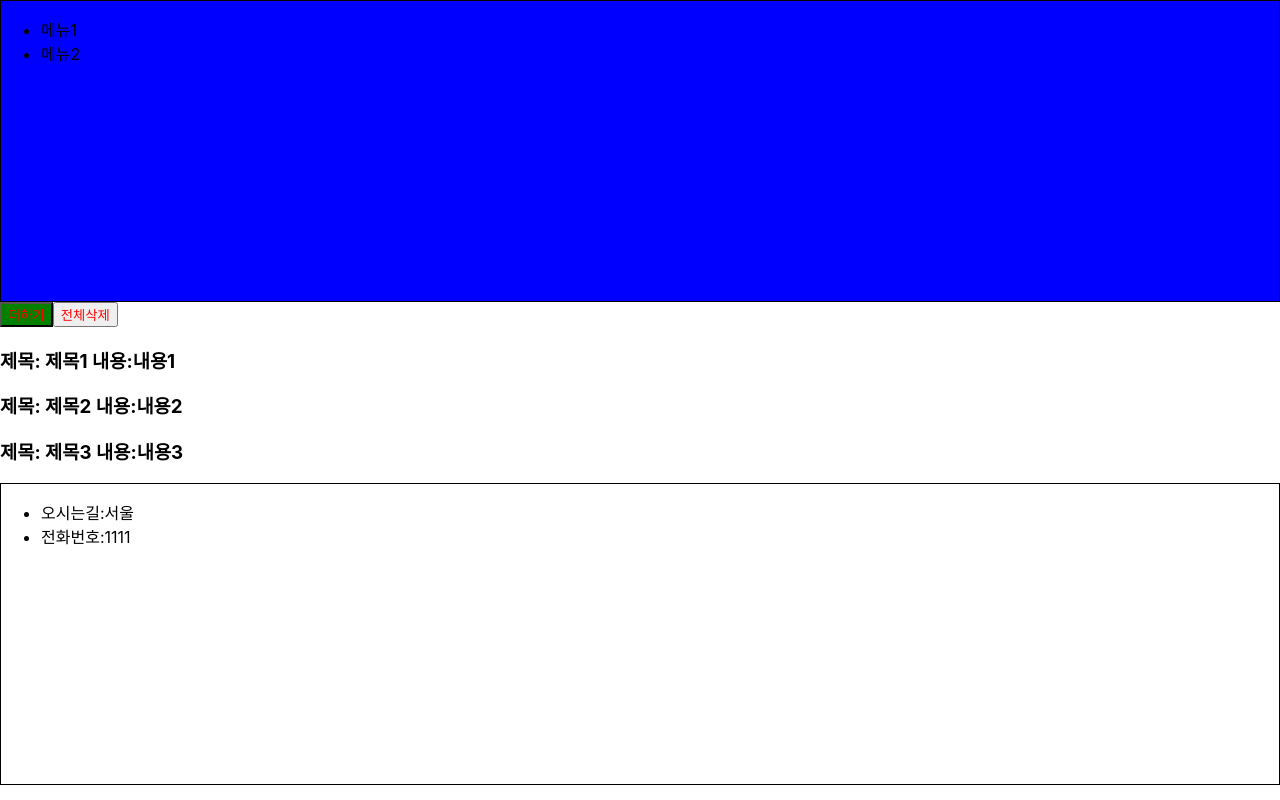
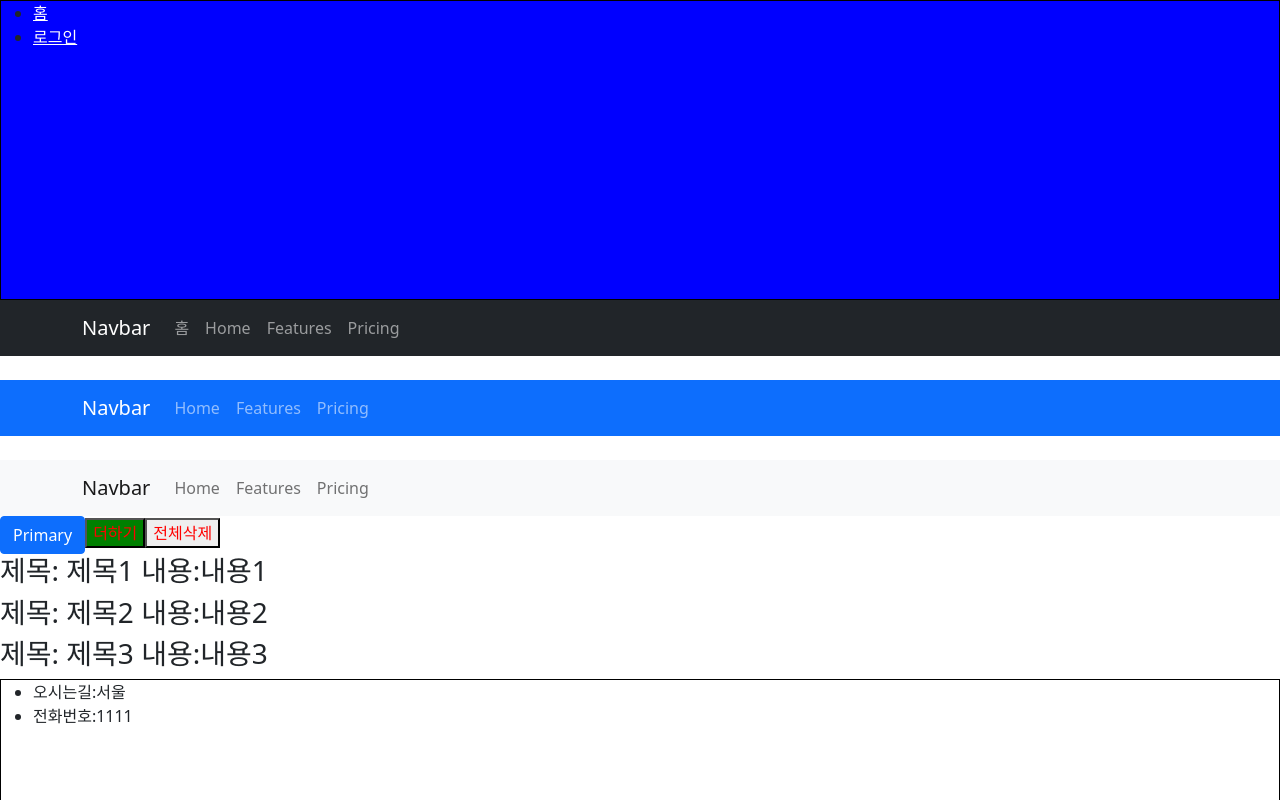
Before and after one commit to moonstal1506/React, a React (Create React App) app in the folder my-app/: page / in a window 1280 px wide. Shown: the top 800 px of the page. Built offline with nearby package versions, Linux system fonts and the light colour scheme.

Commit message:
라우팅

```diff
--- a/my-app/package.json
+++ b/my-app/package.json
@@ -6,8 +6,11 @@
     "@testing-library/jest-dom": "^5.16.2",
     "@testing-library/react": "^12.1.4",
     "@testing-library/user-event": "^13.5.0",
+    "bootstrap": "^5.1.3",
     "react": "^17.0.2",
+    "react-bootstrap": "^2.2.1",
     "react-dom": "^17.0.2",
+    "react-router-dom": "^5.2.0",
     "react-scripts": "^2.1.3",
     "styled-components": "^5.3.3",
     "web-vitals": "^2.1.4"
--- a/my-app/public/index.html
+++ b/my-app/public/index.html
@@ -24,6 +24,7 @@
       work correctly both with client-side routing and a non-root public URL.
       Learn how to configure a non-root public URL by running `npm run build`.
     -->
+
     <title>React App</title>
   </head>
   <body>
--- a/my-app/src/App.js
+++ b/my-app/src/App.js
@@ -1,23 +1,20 @@
-//useRef(디자인)
-//dom을 변경할 때 사용
+import 'bootstrap/dist/css/bootstrap.min.css';
+import 'bootstrap/dist/js/bootstrap.min.js';
 import React from 'react';
-
+import { Route } from 'react-router-dom';
 import './App.css';
 import Footer from './components/Footer';
 import Header from './components/Header';
-import Login from './components/login/Login';
-import { Title } from './MyCss';
 import HomePage from './pages/HomePage';
 import LoginPage from './pages/LoginPage';
-
-// const a = {
-//   backgroundColor: 'red',
-// };
 
 function App() {
   return (
     <div>
-      <HomePage />
+      <Header />
+      <Route path="/" exact={true} component={HomePage} />
+      <Route path="/login/:id" exact={true} component={LoginPage} />
+      <Footer />
     </div>
   );
 }
--- a/my-app/src/components/Header.js
+++ b/my-app/src/components/Header.js
@@ -1,4 +1,6 @@
 import React from 'react';
+import { Container, Nav, Navbar } from 'react-bootstrap';
+import { Link } from 'react-router-dom';
 import styledComponents from 'styled-components';
 
 const StyledHeaderDiv = styledComponents.div`
@@ -6,14 +8,64 @@ const StyledHeaderDiv = styledComponents.div`
     height:300px;
     background-color:${props => props.backgroundColor}
 `;
+
+const StyledHeadLink = styledComponents(Link)`
+  color: white;
+
+`;
 const Header = () => {
   return (
-    <StyledHeaderDiv backgroundColor="blue">
-      <ul>
-        <li>메뉴1</li>
-        <li>메뉴2</li>
-      </ul>
-    </StyledHeaderDiv>
+    <div>
+      <StyledHeaderDiv backgroundColor="blue">
+        <ul>
+          <li>
+            <StyledHeadLink to="/">홈</StyledHeadLink>
+          </li>
+          <li>
+            <StyledHeadLink to="login/10">로그인</StyledHeadLink>
+          </li>
+        </ul>
+      </StyledHeaderDiv>
+
+      <>
+        <Navbar bg="dark" variant="dark">
+          <Container>
+            <Navbar.Brand href="/">Navbar</Navbar.Brand>
+            <Nav className="me-auto">
+              <Link to="/" className="nav-link">
+                홈
+              </Link>
+              <Nav.Link href="/">Home</Nav.Link>
+              <Nav.Link href="login">Features</Nav.Link>
+              <Nav.Link href="#pricing">Pricing</Nav.Link>
+            </Nav>
+          </Container>
+        </Navbar>
+        <br />
+        <Navbar bg="primary" variant="dark">
+          <Container>
+            <Navbar.Brand href="#home">Navbar</Navbar.Brand>
+            <Nav className="me-auto">
+              <Nav.Link href="#home">Home</Nav.Link>
+              <Nav.Link href="#features">Features</Nav.Link>
+              <Nav.Link href="#pricing">Pricing</Nav.Link>
+            </Nav>
+          </Container>
+        </Navbar>
+
+        <br />
+        <Navbar bg="light" variant="light">
+          <Container>
+            <Navbar.Brand href="#home">Navbar</Navbar.Brand>
+            <Nav className="me-auto">
+              <Nav.Link href="#home">Home</Nav.Link>
+              <Nav.Link href="#features">Features</Nav.Link>
+              <Nav.Link href="#pricing">Pricing</Nav.Link>
+            </Nav>
+          </Container>
+        </Navbar>
+      </>
+    </div>
   );
 };
 
--- a/my-app/src/components/home/Home.js
+++ b/my-app/src/components/home/Home.js
@@ -1,4 +1,5 @@
 import React from 'react';
+import { Button } from 'react-bootstrap';
 import styledComponents from 'styled-components';
 
 let StyledDeleteButton = styledComponents.button`
@@ -21,12 +22,13 @@ const Home = props => {
 
   return (
     <div>
+      <Button variant="primary">Primary</Button>
       <StyledAddButton user={user}>더하기</StyledAddButton>
       <StyledDeleteButton user={user} onClick={() => setBoards([])}>
         전체삭제
       </StyledDeleteButton>
       {boards.map(board => (
-        <h3>
+        <h3 key={board.id}>
           제목: {board.title} 내용:{board.content}
         </h3>
       ))}
--- a/my-app/src/index.js
+++ b/my-app/src/index.js
@@ -2,14 +2,18 @@ import React from 'react';
 import ReactDOM from 'react-dom';
 import './index.css';
 import App from './App';
-import reportWebVitals from './reportWebVitals';
+import 'bootstrap/dist/css/bootstrap.min.css';
+import { BrowserRouter } from 'react-router-dom';
 
 ReactDOM.render(
-  <App />, //jsx문법
+  <React.StrictMode>
+    <BrowserRouter>
+      <App />
+    </BrowserRouter>
+  </React.StrictMode>,
   document.getElementById('root'),
 );
 
 // If you want to start measuring performance in your app, pass a function
 // to log results (for example: reportWebVitals(console.log))
 // or send to an analytics endpoint. Learn more: https://bit.ly/CRA-vitals
-reportWebVitals();
--- a/my-app/src/pages/HomePage.js
+++ b/my-app/src/pages/HomePage.js
@@ -1,6 +1,5 @@
 import React, { useEffect, useState } from 'react';
-import Footer from '../components/Footer';
-import Header from '../components/Header';
+
 import Home from '../components/home/Home';
 
 const HomePage = () => {
@@ -21,13 +20,7 @@ const HomePage = () => {
     setUser({ id: 1, username: 'zxcv' });
   }, []);
 
-  return (
-    <div>
-      <Header />
-      <Home boards={boards} setBoards={setBoards} user={user} />
-      <Footer />
-    </div>
-  );
+  return <Home boards={boards} setBoards={setBoards} user={user} />;
 };
 
 export default HomePage;
--- a/my-app/src/pages/LoginPage.js
+++ b/my-app/src/pages/LoginPage.js
@@ -1,14 +1,17 @@
 import React from 'react';
-import Footer from '../components/Footer';
-import Header from '../components/Header';
+
 import Login from '../components/login/Login';
 
-const LoginPage = () => {
+const LoginPage = props => {
+  const { history } = props;
+  console.log('LoginPage', props);
+
   return (
     <div>
-      <Header />
+      {/* <button onClick={() => props.history.go(-1)}>뒤로가기</button> */}
+      {/* <button onClick={() => props.history.goBack()}>뒤로가기</button> */}
+      <button onClick={() => history.push('/')}>뒤로가기</button>
       <Login />
-      <Footer />
     </div>
   );
 };
```
Also changed, not shown: 1 other file (tests, documents, lock files or other folders).
